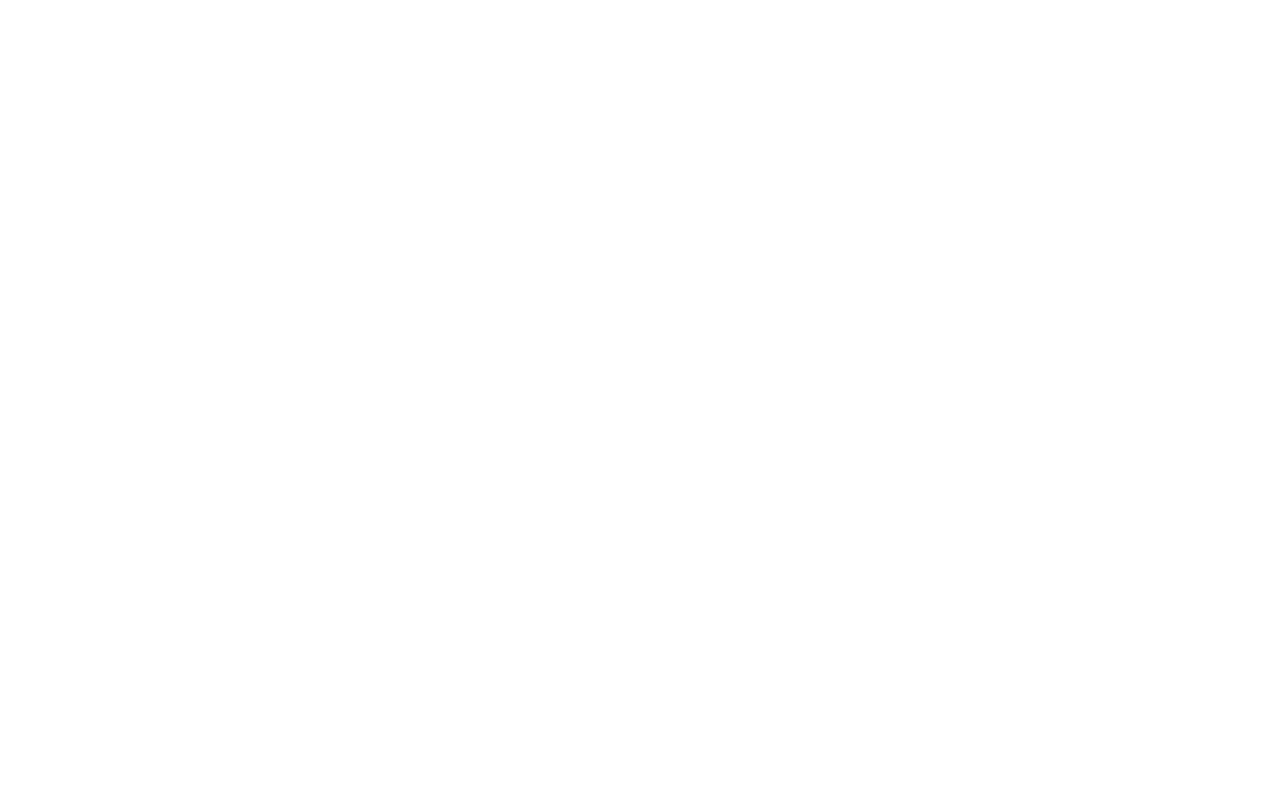
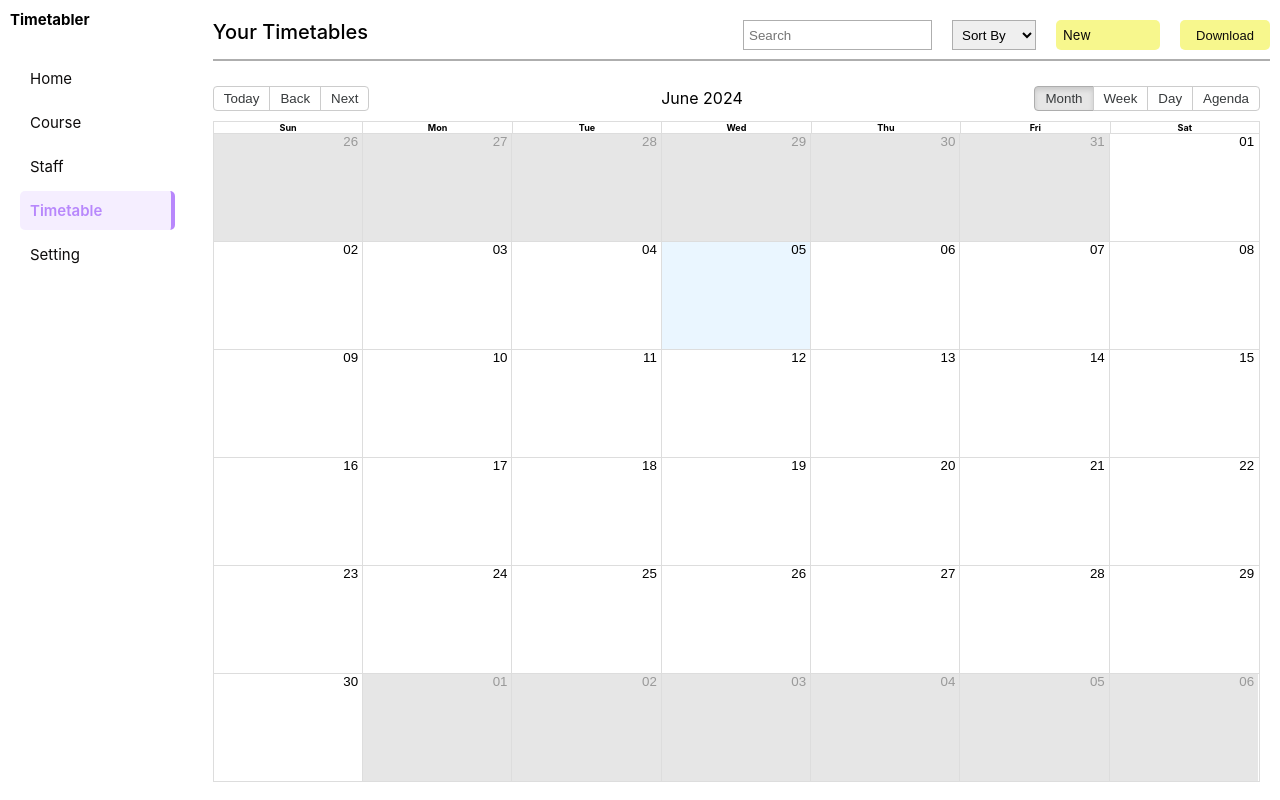
Before and after one commit to Fuangi/timetable-generator, a React (Create React App) app: page /timetable/view in a window 1280 px wide. Before the commit this address had no page. Built offline with nearby package versions, Linux system fonts and the light colour scheme.

Commit message:
Drafted the timetable screen for all timetables and the screen for a timetable

```diff
--- /dev/null
+++ b/src/components/timetable/AllTimetables.jsx
@@ -0,0 +1,21 @@
+import TimetableCard from "./TimetableCard";
+
+function AllTimetables() {
+  return (
+    <div className="all-timetables">
+      <h3>All your Timetables...</h3>
+      <div className="all-timetables-cards">
+        <TimetableCard />
+        <TimetableCard />
+        <TimetableCard />
+        <TimetableCard />
+        <TimetableCard />
+        <TimetableCard />
+        <TimetableCard />
+        <TimetableCard />
+      </div>
+    </div>
+  );
+}
+
+export default AllTimetables;
--- a/src/components/timetable/TimetableCard.jsx
+++ b/src/components/timetable/TimetableCard.jsx
@@ -1,5 +1,8 @@
+import { Link } from "react-router-dom";
+
 function TimetableCard() {
   return (
+    <Link className="card-link" to="/timetable/view">
       <div className="timetable-card">
         <div className="head">
           <h3>Timetable title</h3>
@@ -15,6 +18,7 @@ function TimetableCard() {
           <p>weekly progress</p>
         </div>
       </div>
+    </Link>
   );
 }
 
--- /dev/null
+++ b/src/components/timetable/TimetableView.jsx
@@ -0,0 +1,21 @@
+import { Calendar, momentLocalizer } from "react-big-calendar";
+import moment from "moment";
+
+const localizer = momentLocalizer(moment);
+
+function TimetableView() {
+  return (
+    <div>
+      <div className="timetable-calendar">
+        <Calendar
+          localizer={localizer}
+          startAccessor="start"
+          endAccessor="end"
+          style={{ height: "100%", width: "100%" }}
+        />
+      </div>
+    </div>
+  );
+}
+
+export default TimetableView;
--- a/src/routes/timetable.routes.js
+++ b/src/routes/timetable.routes.js
@@ -1,14 +1,17 @@
 import { Route, Routes } from "react-router-dom";
 import { Timetable } from "../screens";
+import AllTimetables from "../components/timetable/AllTimetables";
+import TimetableView from "../components/timetable/TimetableView";
 
 function TimetableRouter() {
   return (
     <Routes>
       <Route path="/timetable" element={<Timetable />}>
+        <Route index element={<AllTimetables />} />
         <Route path="new" element={<p>New Timetable</p>} />
-        <Route path="view/:id" element={<p>View Timetable</p>} />
-        <Route path="update/:id" element={<p>Update Timetable</p>} />
-        <Route path="delete/:id" element={<p>Delete Timetable</p>} />
+        <Route path="view/" element={<TimetableView />} />
+        <Route path="update/" element={<p>Update Timetable</p>} />
+        <Route path="delete/" element={<p>Delete Timetable</p>} />
       </Route>
     </Routes>
   );
--- a/src/sass/dashboard.scss
+++ b/src/sass/dashboard.scss
@@ -133,48 +133,8 @@
           }
         }
       }
-    }
-  }
-}
 
-// THE DASHBOARD SIDE NAVIGATION
-.dash-sidenav {
-  display: flex;
-  flex-direction: column;
-  width: 15%;
-  gap: 2rem;
-
-  & h2 {
-    padding: 0.5rem;
-    margin: 0.5rem;
-  }
-
-  & ul {
-    list-style: none;
-    display: flex;
-    flex-direction: column;
-    gap: 0.5rem;
-    padding-left: 2rem;
-
-    & a {
-      padding: 1rem;
-      text-decoration: none;
-      display: block;
-      color: $color-black;
-      font-size: 1.5rem;
-      margin-right: 0.8rem;
-    }
-
-    & .active {
-      color: $color-primary;
-      font-weight: 600;
-      background-color: rgba($color-primary, 0.1);
-      border-radius: 0.5rem;
-      border-right: 4px solid $color-primary;
-    }
-  }
-}
-
+      & .rbc-calendar {
         // THE CALENDAR - on the dashbaord page
         .rbc-toolbar {
           margin-bottom: 0.3rem;
@@ -225,3 +185,45 @@
         .rbc-off-range-bg {
           background: rgba($color-secondary, 0.4);
         }
+      }
+    }
+  }
+}
+
+// THE DASHBOARD SIDE NAVIGATION
+.dash-sidenav {
+  display: flex;
+  flex-direction: column;
+  width: 15%;
+  gap: 2rem;
+
+  & h2 {
+    padding: 0.5rem;
+    margin: 0.5rem;
+  }
+
+  & ul {
+    list-style: none;
+    display: flex;
+    flex-direction: column;
+    gap: 0.5rem;
+    padding-left: 2rem;
+
+    & a {
+      padding: 1rem;
+      text-decoration: none;
+      display: block;
+      color: $color-black;
+      font-size: 1.5rem;
+      margin-right: 0.8rem;
+    }
+
+    & .active {
+      color: $color-primary;
+      font-weight: 600;
+      background-color: rgba($color-primary, 0.1);
+      border-radius: 0.5rem;
+      border-right: 4px solid $color-primary;
+    }
+  }
+}
--- a/src/sass/timetable.scss
+++ b/src/sass/timetable.scss
@@ -1,12 +1,17 @@
 @use "./variables" as *;
 
 // THE TIMETABLE CARD - on the dashboard page
+.card-link {
+  text-decoration: none;
+  color: $color-black;
+}
 .timetable-card {
   display: flex;
   flex-direction: column;
   gap: 1rem;
   background-color: $color-white;
   border-radius: 1rem;
+  border: 1px solid $color-grey;
 
   & .head {
     padding: 1.2rem;
@@ -77,3 +82,28 @@
     font-weight: 500;
   }
 }
+
+// THE TIMETABLE PAGE AND RELATED CONTENTS
+
+// ALL THE TIMETABLES SHOWING ON THE PAGE
+.all-timetables {
+  margin: 1.5rem 3rem;
+
+  & h3 {
+    font-size: 1.8rem;
+  }
+
+  &-cards {
+    display: flex;
+    flex-wrap: wrap;
+    gap: 2rem;
+    margin-top: 1rem;
+  }
+}
+
+// THE SINGLE TIMETABLE VIEW PAGE
+.timetable-calendar {
+  height: 87dvh;
+  margin: 1.5rem 2rem;
+  margin-left: 3rem;
+}
--- a/src/screens/Timetable.jsx
+++ /dev/null
@@ -1,7 +0,0 @@
-import DashLayout from "../components/dashboard/DashLayout";
-
-function Timetable() {
-  return <DashLayout>Timetable!</DashLayout>;
-}
-
-export default Timetable;
--- /dev/null
+++ b/src/screens/Timetables.jsx
@@ -0,0 +1,21 @@
+import { Outlet } from "react-router-dom";
+import DashLayout from "../components/dashboard/DashLayout";
+import PageHeader from "../components/utils/PageHeader";
+
+function Timetable() {
+  return (
+    <DashLayout>
+      <div className="course timetable">
+        <PageHeader
+          pageName="Timetables"
+          sortBy={["level", "specialty", "period"]}
+        />
+      </div>
+      <div className="course-body">
+        <Outlet />
+      </div>
+    </DashLayout>
+  );
+}
+
+export default Timetable;
--- a/src/screens/index.js
+++ b/src/screens/index.js
@@ -1,4 +1,4 @@
 export { default as Course } from "./Course";
 export { default as Staff } from "./Staff";
-export { default as Timetable } from "./Timetable";
+export { default as Timetable } from "./Timetables";
 export { default as Setting } from "./Settings";
```
Lines whose indentation alone changed are shown as unchanged.
